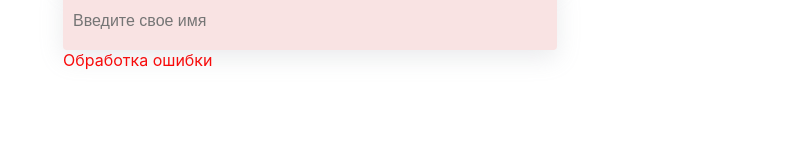
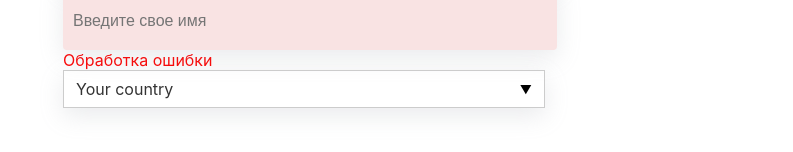
Before and after one commit to Aldiyar-B/Form-parser, a React (Create React App) app: page / in a window 1280 px wide. Shown: the part 636-788 px from the top of the page, without its empty margins (487-1280 px from the left). Built offline with nearby package versions, Linux system fonts and the light colour scheme.

Commit message:
added select

```diff
--- a/src/App.tsx
+++ b/src/App.tsx
@@ -4,28 +4,34 @@ import Button from './components/ui/Button/Button';
 import Checkbox from './components/ui/Checkbox/Checkbox';
 import FileUploader from './components/ui/Files/Files';
 import Input from './components/ui/Input/Input';
+import Select from './components/ui/Select/Select';
+
 function App() {
-
   const [isChecked, setIsChecked] = useState(false);
   const [inputValue, setInputValue] = useState('');
+  const [selectedType, setSelectedType] = useState('');
 
   const handleCheckboxChange = (event: React.ChangeEvent<HTMLInputElement>) => {
     setIsChecked(event.target.checked);
   };
 
   const handleInputChange = (event: React.ChangeEvent<HTMLInputElement>) => {
-    setInputValue(event.target.value)
+    setInputValue(event.target.value);
   };
 
+  const handleTypeChange = (value: string | string[]) => {
+    setSelectedType(Array.isArray(value) ? value.join(', ') : value);
+  };
 
+  const options = [
+    { value: 'usa', label: 'USA' },
+    { value: 'russia', label: 'Russia' },
+    { value: 'germany', label: 'Germany' }
+  ];
   return (
     <div className='App'>
-
-      <Button label='Reset' onClick={() => { alert('clicked') }} variant='primary' />
-
-
-      <Button label='Нажми' onClick={() => { alert('clicked') }} variant='secondary' />
-
+      <Button label='Reset' onClick={() => { alert('Reset clicked') }} variant='primary' />
+      <Button label='Нажми' onClick={() => { alert('Нажми clicked') }} variant='secondary' />
 
       <Checkbox
         label="Check me"
@@ -37,6 +43,14 @@ function App() {
 
       <Input placeholder='Введите свое имя' variant='default' onChange={handleInputChange} value={inputValue} />
       <Input placeholder='Введите свое имя' variant='error' onChange={handleInputChange} value={inputValue} />
+
+      <Select options={options}
+      // onChange={handleTypeChange}
+      // name="type"
+      // id="typeSelect"
+      // required={true}
+      // multiple={false}
+      />
     </div>
   );
 }
--- /dev/null
+++ b/src/components/ui/Select/Select.module.css
@@ -0,0 +1,54 @@
+/* .select {
+	width: 482px;
+	height: 56px;
+	border: none;
+	box-shadow: rgba(149, 157, 165, 0.2) 0px 8px 24px;
+}
+
+.select:hover {
+	box-shadow: rgba(100, 100, 111, 0.2) 0px 7px 29px 0px;
+} */
+.dropdown {
+	position: relative;
+	width: 482px;
+	border: none;
+	box-shadow: rgba(149, 157, 165, 0.2) 0px 8px 24px;
+}
+.dropdown:hover {
+	box-shadow: rgba(100, 100, 111, 0.2) 0px 7px 29px 0px;
+}
+.control {
+	display: flex;
+	justify-content: space-between;
+	align-items: center;
+	padding: 8px 12px;
+	border: 1px solid #ccc;
+	cursor: pointer;
+}
+
+.selectedValue {
+	color: #333;
+}
+
+.arrow {
+	font-size: 12px;
+}
+
+.options {
+	position: absolute;
+	width: 100%;
+	background: white;
+	border: 1px solid #ccc;
+	border-top: none;
+	z-index: 1000;
+}
+
+.option {
+	padding: 8px 12px;
+	cursor: pointer;
+}
+
+.option:hover,
+.option.selected {
+	background-color: #f0f0f0;
+}
--- /dev/null
+++ b/src/components/ui/Select/Select.tsx
@@ -0,0 +1,51 @@
+import React, { useState } from 'react';
+import styles from './Select.module.css';
+
+// Define the interface for an option
+interface Option {
+	value: string;
+	label: string;
+}
+
+// Define the props for the Select component
+interface SelectProps {
+	options: Option[];
+}
+
+const Select: React.FC<SelectProps> = ({ options }) => {
+	const [isOpen, setIsOpen] = useState(false);
+	const [selectedOption, setSelectedOption] = useState<Option | null>(null);
+
+	const toggleDropdown = () => setIsOpen(!isOpen);
+
+	const handleOptionClick = (option: Option) => {
+		setSelectedOption(option);
+		setIsOpen(false);
+	};
+
+	return (
+		<div className={styles.dropdown}>
+			<div className={styles.control} onClick={toggleDropdown}>
+				<div className={styles.selectedValue}>
+					{selectedOption ? selectedOption.label : 'Your country'}
+				</div>
+				<div className={styles.arrow}>{isOpen ? '▲' : '▼'}</div>
+			</div>
+			{isOpen && (
+				<div className={styles.options}>
+					{options.map(option => (
+						<div
+							key={option.value}
+							className={`${styles.option} ${option.value === selectedOption?.value ? styles.selected : ''}`}
+							onClick={() => handleOptionClick(option)}
+						>
+							{option.label}
+						</div>
+					))}
+				</div>
+			)}
+		</div>
+	);
+};
+
+export default Select;
```
